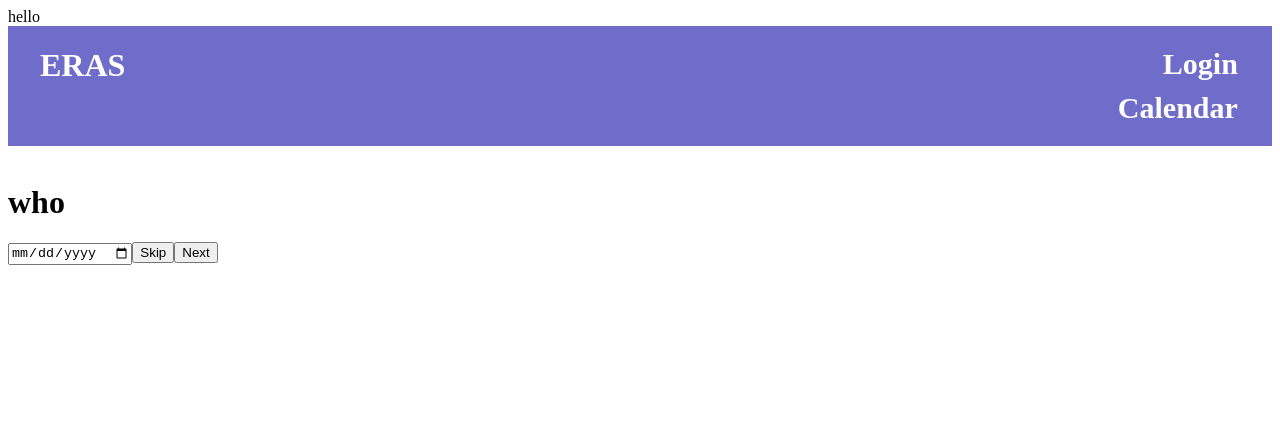
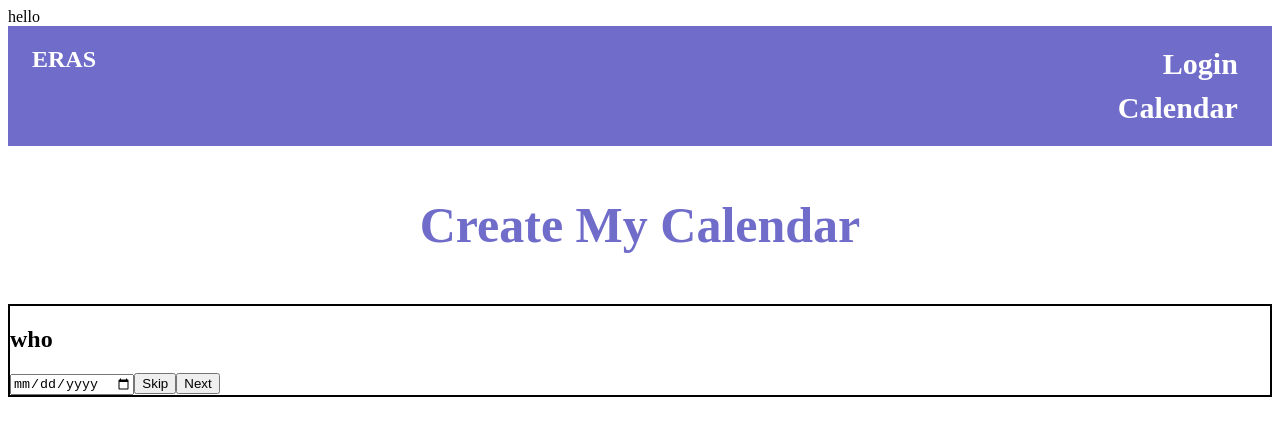
Before and after one commit to Turing-Eras/front_end, a React (Create React App) app: page / in a window 1280 px wide. Shown: the top 436 px of the page. Built offline with nearby package versions, Linux system fonts and the light colour scheme.

Commit message:
Moved create my calendar title from header to formContainer component

```diff
--- a/src/Components/FormContainer/FormContainer.tsx
+++ b/src/Components/FormContainer/FormContainer.tsx
@@ -20,12 +20,17 @@ export const FormContainer = () => {
 
   }
   return (
-    <>
-    <ProgressBar questionsLength = {questions.length} answersLength ={answers.length}/>
+    <section>
+        <ProgressBar questionsLength = {questions.length} answersLength ={answers.length}/>
       {answers.length === 0 && <HeaderComponent/>}
+      <div>
+      <p className='main-title'>Create My Calendar</p>
+      </div>
+      <div className='form-container'>
       <form>
         <Question currentQuestion={questions[currentQuestionIndex]} changeQuestion={changeQuestion} currentQuestionIndex={currentQuestionIndex} setAnswer={setAnswer} answers={answers}/>
       </form>
-    </>
+      </div>
+    </section>
   );
 };
```
Also changed, not shown: 1 other file (tests, documents, lock files or other folders).
